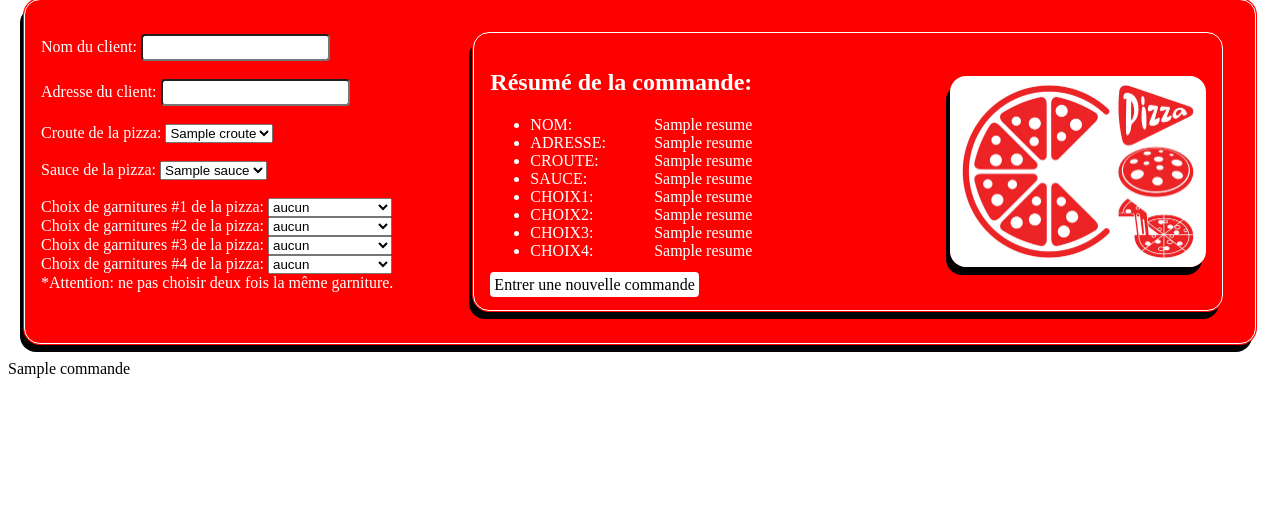
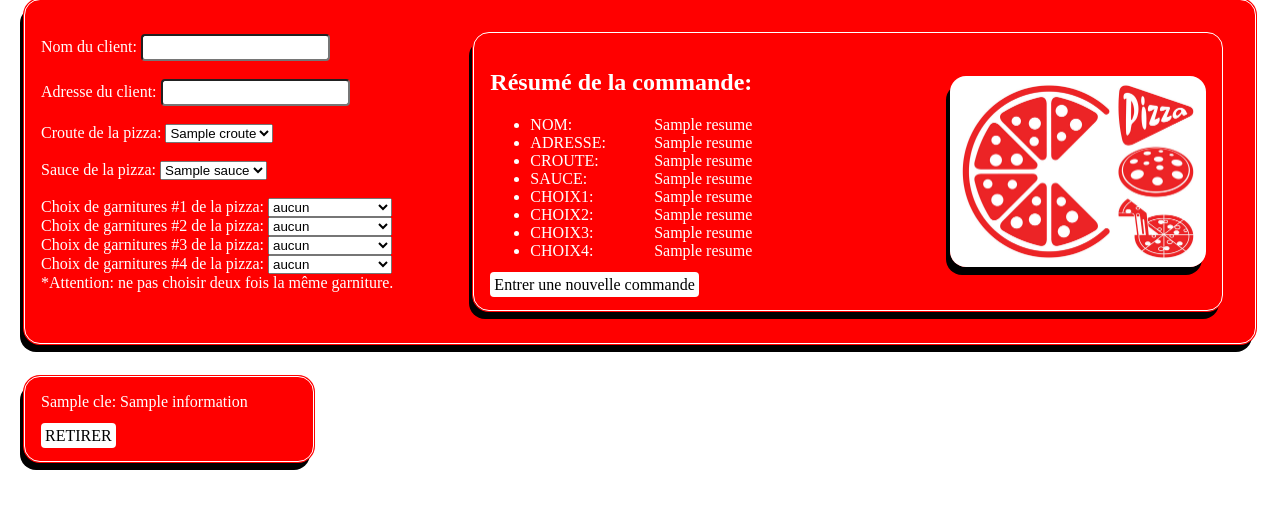
Before and after one commit to cgpvicto-2564967/ProjetLongBD2, a Flask app: template templates/index.html in a window 1280 px wide. Shown: the part 81-590 px from the top of the page. Run offline with Flask 3, Linux system fonts and the light colour scheme; the template is opened without the code that fills it: most values are stand-ins (such as "Sample title", 1, 10 or a date in 2020).

Commit message:
Création de fonction pour formater SQL à jinja2, début du style pour les carrés de pizza en attente de livraison, affichage des pizza en attente de livraison.

```diff
--- a/app.py
+++ b/app.py
@@ -33,9 +33,83 @@ if connexion.is_connected():
 else:
     print("Échec de la connexion à la base de données")
 
+# ATTENTION: Cette fonction est un deep module black box. Ça sert pas à grand chose d'analyser son contenu (sauf si on veut sauver en performances car algorithmie dégeulasse)
+def formatageSqlToJinja2(cursor):
+    # Aller chercher dans la base de donnée les pizza en attente de livraison
+        # On a pas mal besoin de toute la BD pour les afficher...
+        # Sauf bien sûr pour les pizzas qui ne sont pas en attente de livraison
+        # Il faut des left join car certaines pizza n'ont pas de garnitures
+        # Et le 2e left join sinon ça risque d'annuler le premier
+        # Rappel left join = ce qui est à gauche n'a pas besoin de match pour entrer dans le select mais ce qui est à droite oui.
+        # On a aussi besoin du order by car l'algorithmie de reformatage en dépends
+        cursor.execute("""
+        SELECT
+            pizza.id AS idPizza,
+            client.nom AS nomClient,
+            client.adresse AS adresseClient,
+            croute.nom AS nomCroute,
+            sauce.nom AS nomSauce,
+            garniture.nom as nomGarniture
+        FROM commandes_attente_livraison
+        JOIN pizza ON commandes_attente_livraison.id_pizza = pizza.id
+        JOIN client ON pizza.id_client = client.id
+        JOIN croute ON pizza.id_croute = croute.id
+        JOIN sauce ON pizza.id_sauce = sauce.id
+        LEFT JOIN garnitures_pour_pizza ON garnitures_pour_pizza.id_pizza = pizza.id
+        LEFT JOIN garniture ON garnitures_pour_pizza.id_garniture = garniture.id
+        ORDER BY pizza.id ASC
+        """)
+        attenteLivraison = cursor.fetchall()
 
-
-
+        # Maintenant, il faut organiser les données dans le bon format avant de les envoyer au HTML.
+        # Pour que ce soit facile avec jinja, on vaut deux boucles for imbriquées pour chaque pizza et pour chaque garniture.
+        """
+        La structure de donnée qu'on a depuis le sql (exemple):
+        {'idPizza': 1, 'nomClient': 'a', 'adresseClient': 'b', 'nomCroute': 'Classique', 'nomSauce': 'Tomate', 'nomGarniture': Pepperoni}
+        {'idPizza': 1, 'nomClient': 'a', 'adresseClient': 'b', 'nomCroute': 'Classique', 'nomSauce': 'Tomate', 'nomGarniture': Champignons}
+        {'idPizza': 1, 'nomClient': 'a', 'adresseClient': 'b', 'nomCroute': 'Classique', 'nomSauce': 'Tomate', 'nomGarniture': Oignons}
+        {'idPizza': 1, 'nomClient': 'a', 'adresseClient': 'b', 'nomCroute': 'Classique', 'nomSauce': 'Tomate', 'nomGarniture': Poivrons}
+        """
+        """
+        La structure de donnée qu'on veut pour le jinja2... (exemple):
+        [
+            {
+            'idPizza': 1,
+            'nomClient': 'a',
+            'adresseClient': 'b',
+            'nomCroute': 'Classique',
+            'nomSauce': 'Tomate',
+            'nomGarnitures': [
+                                Pepperoni,
+                                Champignons,
+                                Oignons,
+                                Poivrons]}
+        ]
+        """
+        attenteLivraisonFormat = []
+        for i in range(len(attenteLivraison)):
+            # Est-ce qu'on a déjà entré les données pour cette pizza?
+            # Faut reboucler sur tous les éléments du tableau... Algorithmie dégeulasse mais que veux tu... Jinja2 ladies and gents...
+            pizzaDejaRentre = False
+            for j in range(len(attenteLivraisonFormat)):
+                if (attenteLivraisonFormat[j]["idPizza"] == attenteLivraison[i]["idPizza"]):
+                    pizzaDejaRentre = True
+            # Si la pizza n'est pas déjà rentrée:
+            if (pizzaDejaRentre == False):
+                attenteLivraisonFormat.append(
+                    {
+                        'idPizza': attenteLivraison[i]["idPizza"],
+                        'nomClient': attenteLivraison[i]["nomClient"],
+                        'adresseClient': attenteLivraison[i]["adresseClient"],
+                        'nomCroute': attenteLivraison[i]["nomCroute"],
+                        'nomSauce': attenteLivraison[i]["nomSauce"],
+                        'nomGarnitures': [attenteLivraison[i]["nomGarniture"]]
+                    })
+            # Si la pizza a déjà été rentrée, cela veut dire qu'on a affaire à de la garniture extra pour celle-ci:
+            # Et donc on veut lui rajouter sa garniture
+            else:
+                attenteLivraisonFormat[len(attenteLivraisonFormat) - 1]["nomGarnitures"].append(attenteLivraison[i]["nomGarniture"])
+        return attenteLivraisonFormat
 
 # =======================================
 # = Page d'accueil, formulaire commande =
@@ -58,31 +132,7 @@ def index(resume = []):
     cursor.execute("SELECT * FROM croute")
     croutes = cursor.fetchall()
 
-    # Aller chercher dans la base de donnée les pizza en attente de livraison
-    # On a pas mal besoin de toute la BD pour les afficher...
-    # Sauf bien sûr pour les pizzas qui ne sont pas en attente de livraison
-    # Il faut des left join car certaines pizza n'ont pas de garnitures
-    # Et le 2e left join sinon ça risque d'annuler le premier
-    cursor.execute("""
-    SELECT
-        pizza.id AS idPizza,
-        client.nom AS nomClient,
-        client.adresse AS adresseClient,
-        croute.nom AS nomCroute,
-        sauce.nom AS nomSauce,
-        garniture.nom as nomGarniture
-    FROM commandes_attente_livraison
-    JOIN pizza ON commandes_attente_livraison.id_pizza = pizza.id
-    JOIN client ON pizza.id_client = client.id
-    JOIN croute ON pizza.id_croute = croute.id
-    JOIN sauce ON pizza.id_sauce = sauce.id
-    LEFT JOIN garnitures_pour_pizza ON garnitures_pour_pizza.id_pizza = pizza.id
-    LEFT JOIN garniture ON garnitures_pour_pizza.id_garniture = garniture.id
-    """)
-    attenteLivraison = cursor.fetchall()
-
-    # Maintenant, il faut mettre les données dans le bon format avant de les envoyer au HTML:
-
+    attenteLivraisonFormat = formatageSqlToJinja2(cursor)
 
     connexion.commit()
     cursor.close()
@@ -94,7 +144,7 @@ def index(resume = []):
         sauces = sauces,
         croutes = croutes,
         resume = resume,
-        attenteLivraison = attenteLivraison)
+        attenteLivraison = attenteLivraisonFormat)
 
 
 
--- a/static/style.css
+++ b/static/style.css
@@ -62,3 +62,25 @@ input, a
     color: black;
     text-decoration: none;
 }
+
+#sectionAttente
+{
+    display: flex;
+    flex-wrap: wrap;
+    flex-direction: row;
+}
+
+.pizzaEnAttente
+{
+    background-color: red;
+    border-radius: 16px;
+    padding: 16px;
+    color: white;
+    width: 256px;
+    border-style: solid;
+    border-color: white;
+    border-width: 1px;
+    box-shadow: 0px 0px 0px 1px red,
+                -4px 8px 0px 0px black;
+    margin: 16px;
+}
--- a/templates/index.html
+++ b/templates/index.html
@@ -130,9 +130,27 @@
             <img src="{{ url_for('static', filename='FreeVector-Pizza-Icons.jpg') }}">
         </div>
     </div>
+    <!-- https://jinja.palletsprojects.com/en/stable/templates/ , ctrl+f ".items()"-->
     <div id="sectionAttente">
-        {% for commande in attenteLivraison %}
-            <div>{{ commande }}</div>
+        {% for pizza in attenteLivraison %}
+            <div class="pizzaEnAttente">
+                {% for cle, information in pizza.items() %}
+                    <div>
+                        {% if cle != "nomGarnitures" %}
+                            <span>{{cle}}:</span>
+                            <span>{{information}}</span>
+                        {% endif %}
+                        <ul>
+                            {% if cle == "nomGarnitures" %}
+                                {% for garniture in information %}
+                                    <li>{{garniture}}</li>
+                                {% endfor %}
+                            {% endif %}
+                        </ul>
+                    </div>
+                {% endfor %}
+                <a>RETIRER</a>
+            </div>
         {% endfor %}
     </div>
 
```
